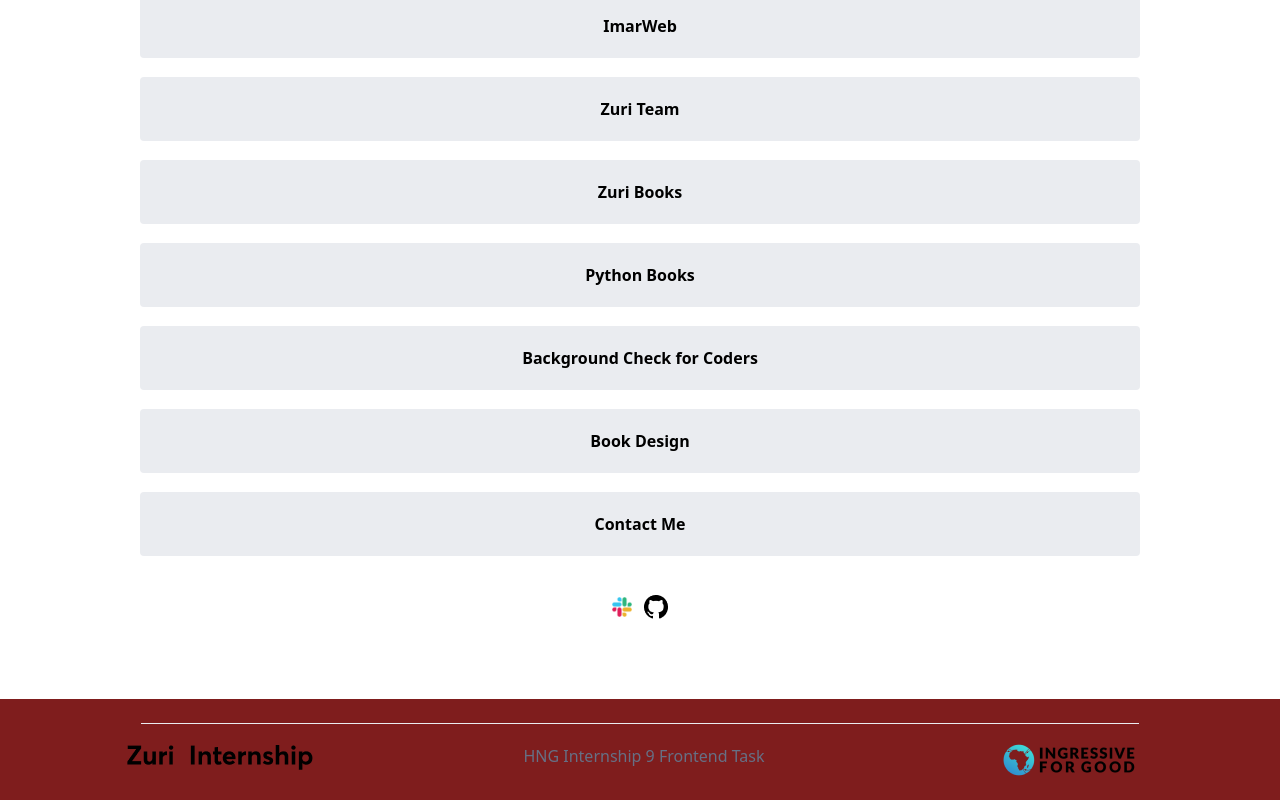
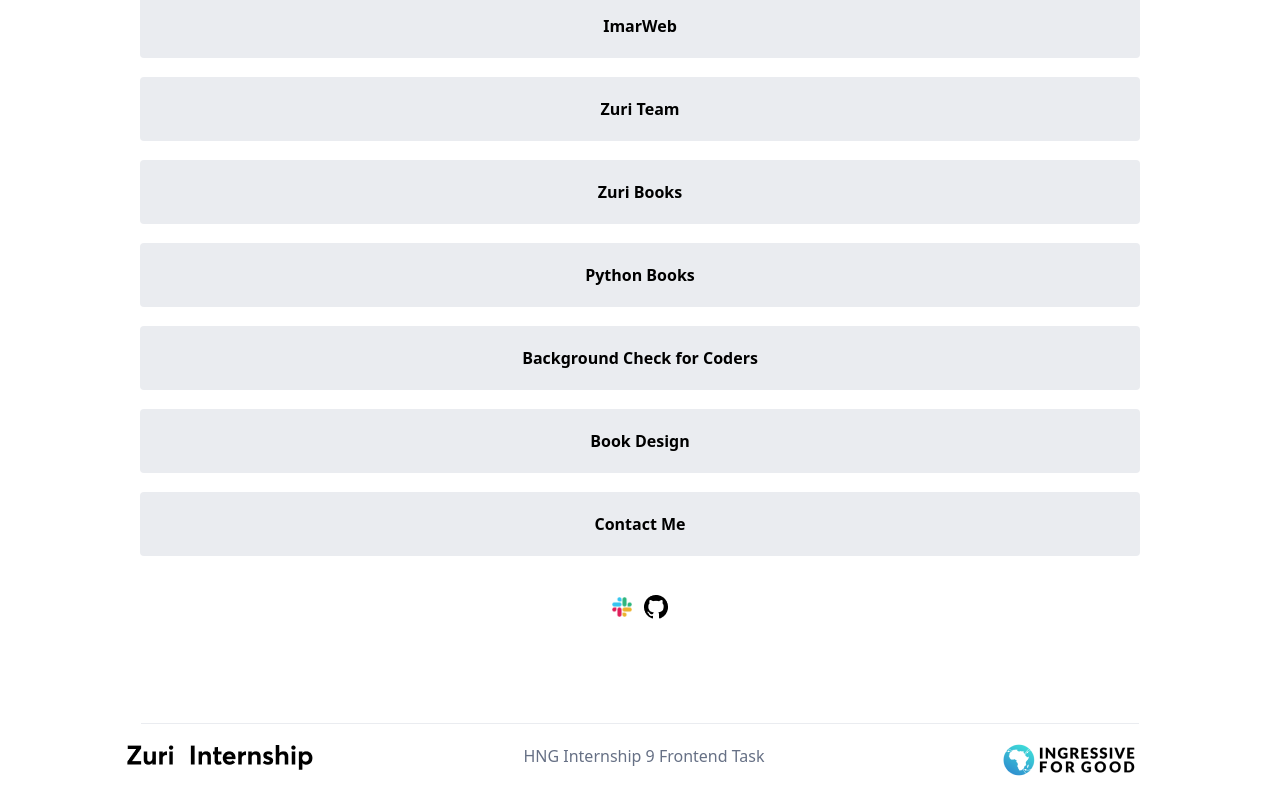
Before and after one commit to himarnoel/Zuri-Stage-1, a React app: page / in a window 1280 px wide. Shown: the part 377-1177 px from the top of the page. Built offline with nearby package versions, Linux system fonts and the light colour scheme; the HTML template or start-up script is replaced by a standard one.

Commit message:
removed bg color in footer in home page

```diff
--- a/src/components/Bottom.jsx
+++ b/src/components/Bottom.jsx
@@ -3,7 +3,7 @@ import I4g from "../assets/I4G.png";
 import zuri from "../assets/Vector.png";
 const Bottom = () => {
   return (
-    <footer className=" w-full py-6 bg-red-900">
+    <footer className=" w-full py-6 ">
       <div className="h-[1px] mx-auto bg-[#EAECF0] lg:w-[78%] w-[90%]"></div>
       <div className="grid lg:grid-cols-3  mt-5 lg:justify-items-center gap-4 lg:gap-0 ml-2 ">
         <img src={zuri} alt="" className="object-contain" />
```
